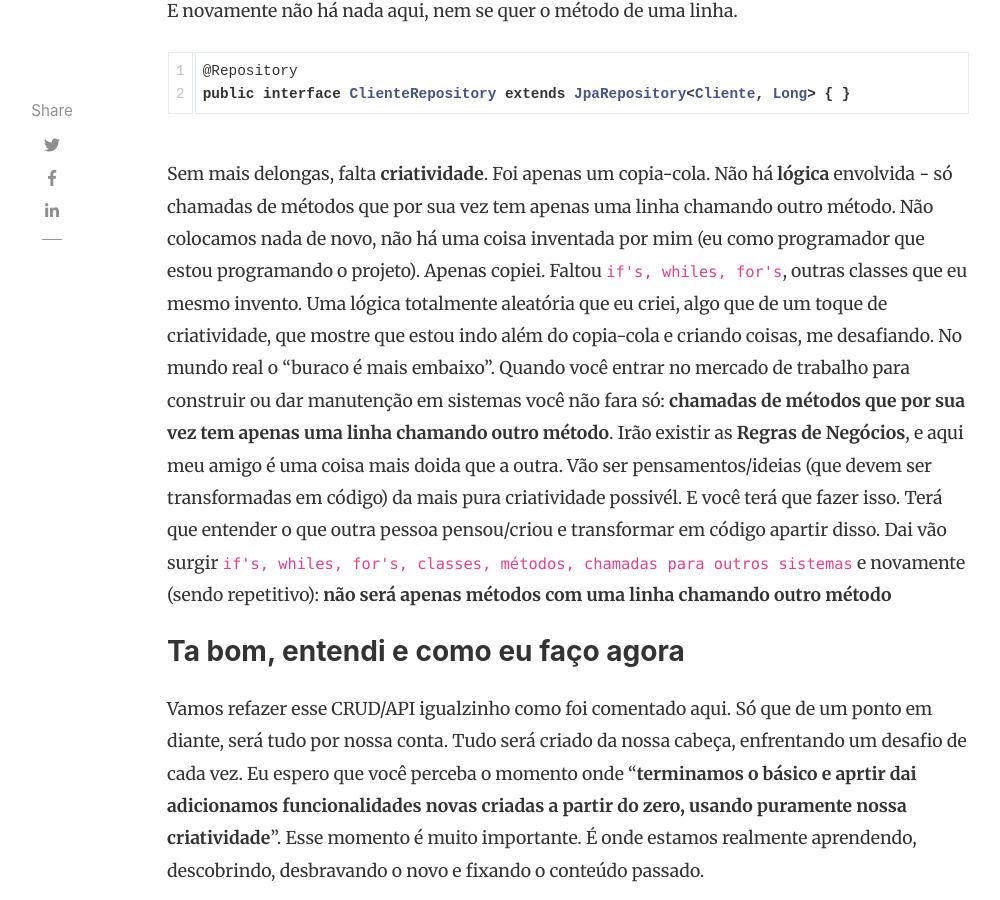
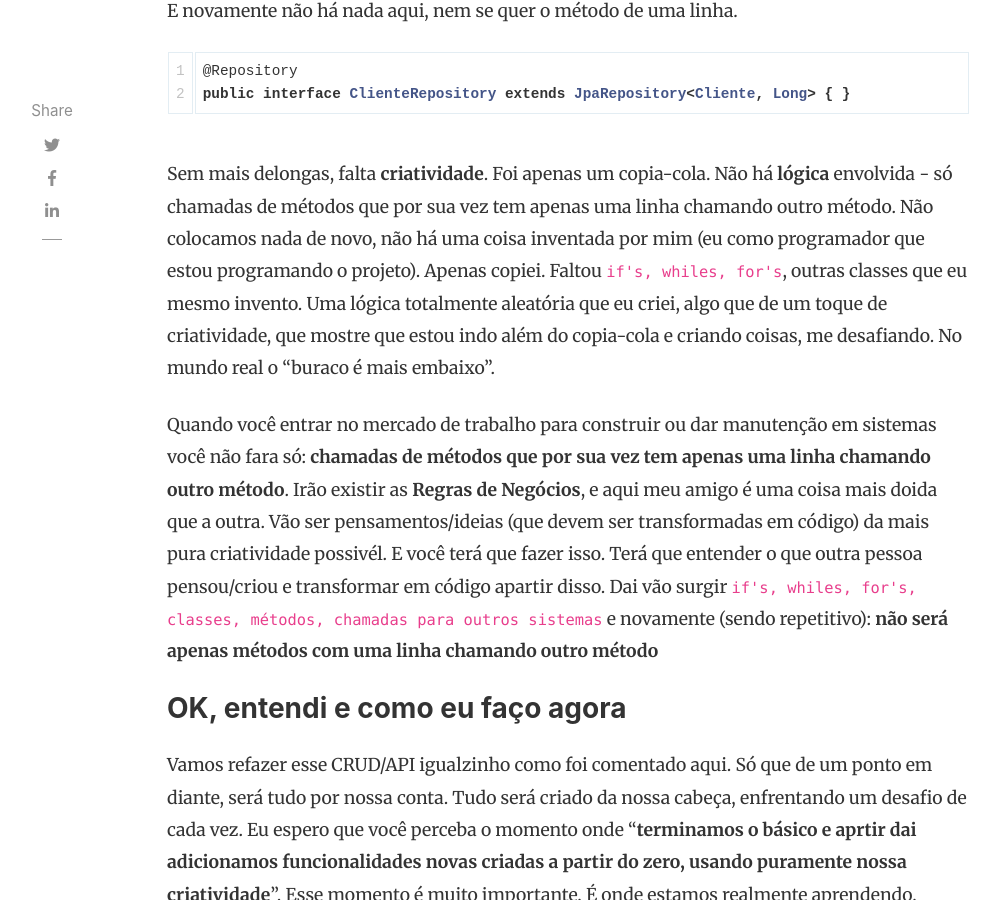
Before and after one commit to caqqi/caqqi.github.io, a Jekyll site: the page built from _posts/2022-07/2022-07-15-so-api-nao-basta.md, in a window 1280 px wide and 900 px high, scrolled down 2234 px. Shown: the whole window, without its empty margins (118-1118 px from the left). Built offline with Jekyll 4.4.1, drawn with Linux system fonts in a browser that asks for light colours; nearby versions of some CDN libraries; comment, search, counter and statistics services are not loaded; some of the changed text lies outside the part shown.

````diff
--- a/_posts/2022-07/2022-07-15-so-api-nao-basta.md
+++ b/_posts/2022-07/2022-07-15-so-api-nao-basta.md
@@ -63,10 +64,13 @@
 ```
 
 Sem mais delongas, falta **criatividade**. Foi apenas um copia-cola. Não há **lógica** envolvida - só chamadas de métodos que por sua vez tem apenas uma linha chamando outro método. Não colocamos nada de novo, não há uma coisa inventada por mim (eu como programador que estou programando o projeto). Apenas copiei. Faltou ```if's, whiles, for's```, outras classes que eu mesmo invento. Uma lógica totalmente aleatória que eu criei, algo que de um toque de criatividade, que mostre que estou indo além do copia-cola e criando coisas, me desafiando.
-No mundo real o "buraco é mais embaixo". Quando você entrar no mercado de trabalho para construir ou dar manutenção em sistemas você não fara só: **chamadas de métodos que por sua vez tem apenas uma linha chamando outro método**. Irão existir as **Regras de Negócios**, e aqui meu amigo é uma coisa mais doida que a outra. Vão ser pensamentos/ideias (que devem ser transformadas em código) da mais pura criatividade possivél. E você terá que fazer isso.
+No mundo real o "buraco é mais embaixo".
+
+Quando você entrar no mercado de trabalho para construir ou dar manutenção em sistemas você não fara só: **chamadas de métodos que por sua vez tem apenas uma linha chamando outro método**. Irão existir as **Regras de Negócios**, e aqui meu amigo é uma coisa mais doida que a outra. Vão ser pensamentos/ideias (que devem ser transformadas em código) da mais pura criatividade possivél. E você terá que fazer isso.
 Terá que entender o que outra pessoa pensou/criou e transformar em código apartir disso. Dai vão surgir ```if's, whiles, for's, classes, métodos, chamadas para outros sistemas``` e novamente (sendo repetitivo): **não será apenas métodos com uma linha chamando outro método**
 
-### Ta bom, entendi e como eu faço agora
+
+### OK, entendi e como eu faço agora
 Vamos refazer esse CRUD/API igualzinho como foi comentado aqui. Só que de um ponto em diante, será tudo por nossa conta. Tudo será criado da nossa cabeça, enfrentando um desafio de cada vez. Eu espero que você perceba o momento onde "**terminamos o básico e aprtir dai adicionamos funcionalidades novas criadas a partir do zero, usando puramente nossa criatividade**". Esse momento é muito importante. É onde estamos realmente aprendendo, descobrindo, desbravando o novo e fixando o conteúdo passado.
 
 Vou usar coisas legais como:
````
Also changed, not shown: other parts of _posts/2022-07/2022-07-15-so-api-nao-basta.md (+2 -1 lines), assets/images/posts/2022-07/imagem-api-controller.png (added), assets/images/posts/2022-07/imagem-api-repository.png (added), assets/images/posts/2022-07/imagem-api-service.png (added).
